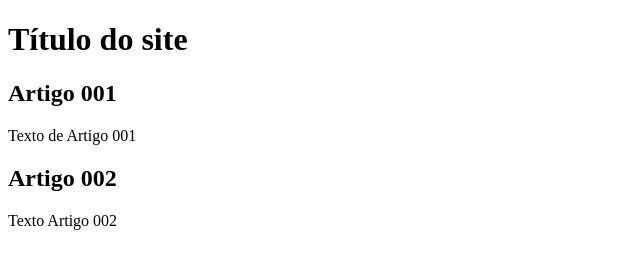
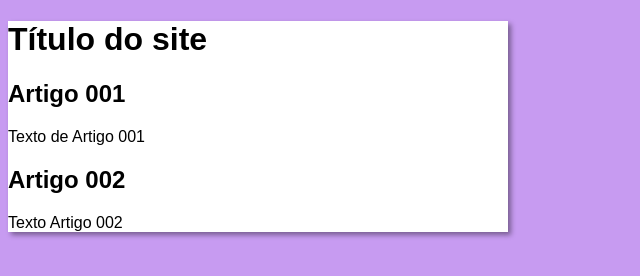
Before and after one commit to bluue-code/projeto-site, a plain HTML site: page index.html in a window 1280 px wide. Shown: the whole page, without its empty margins (0-640 px from the left). Drawn offline with Linux system fonts and the light colour scheme.

Commit message:
Iniciei o design

```diff
--- /dev/null
+++ b/estilos/style.css
@@ -0,0 +1,14 @@
+* {
+    font-family: Arial, Helvetica, sans-serif;
+    font-size: 16 px;
+}
+body{
+    background-color: rgba(137, 43, 226, 0.471);
+}
+
+main{
+    background-color: white;
+    width: 500px;
+    margin: 0;
+    box-shadow: 3px 3px 5px rgba(0, 0, 0, 0.397);
+}
--- a/index.html
+++ b/index.html
@@ -3,6 +3,7 @@
 <head>
     <meta charset="UTF-8">
     <meta name="viewport" content="width=device-width, initial-scale=1.0">
+    <link rel="stylesheet" href="estilos/style.css">
     <title>Título do site</title>
 </head>
 <body>
```
